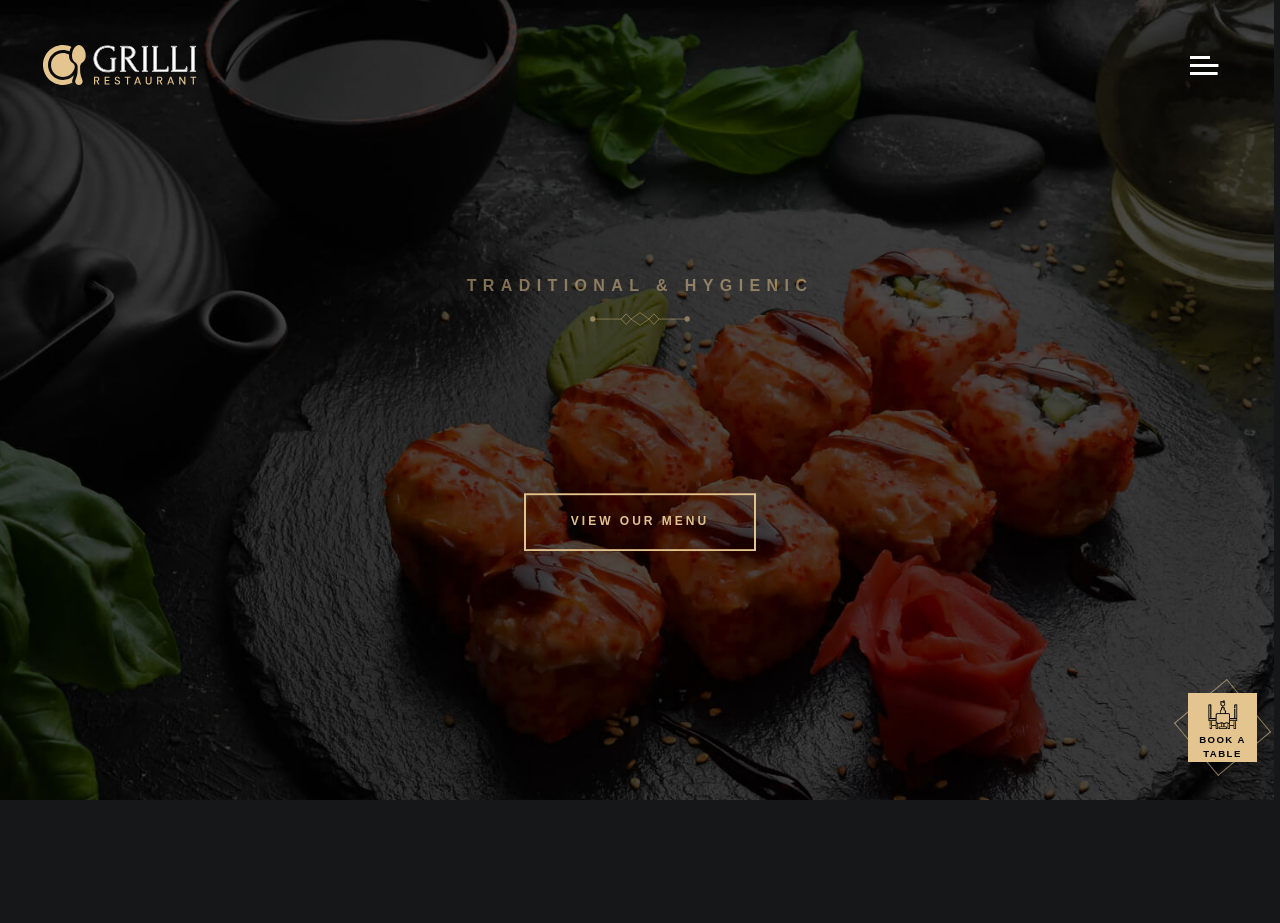
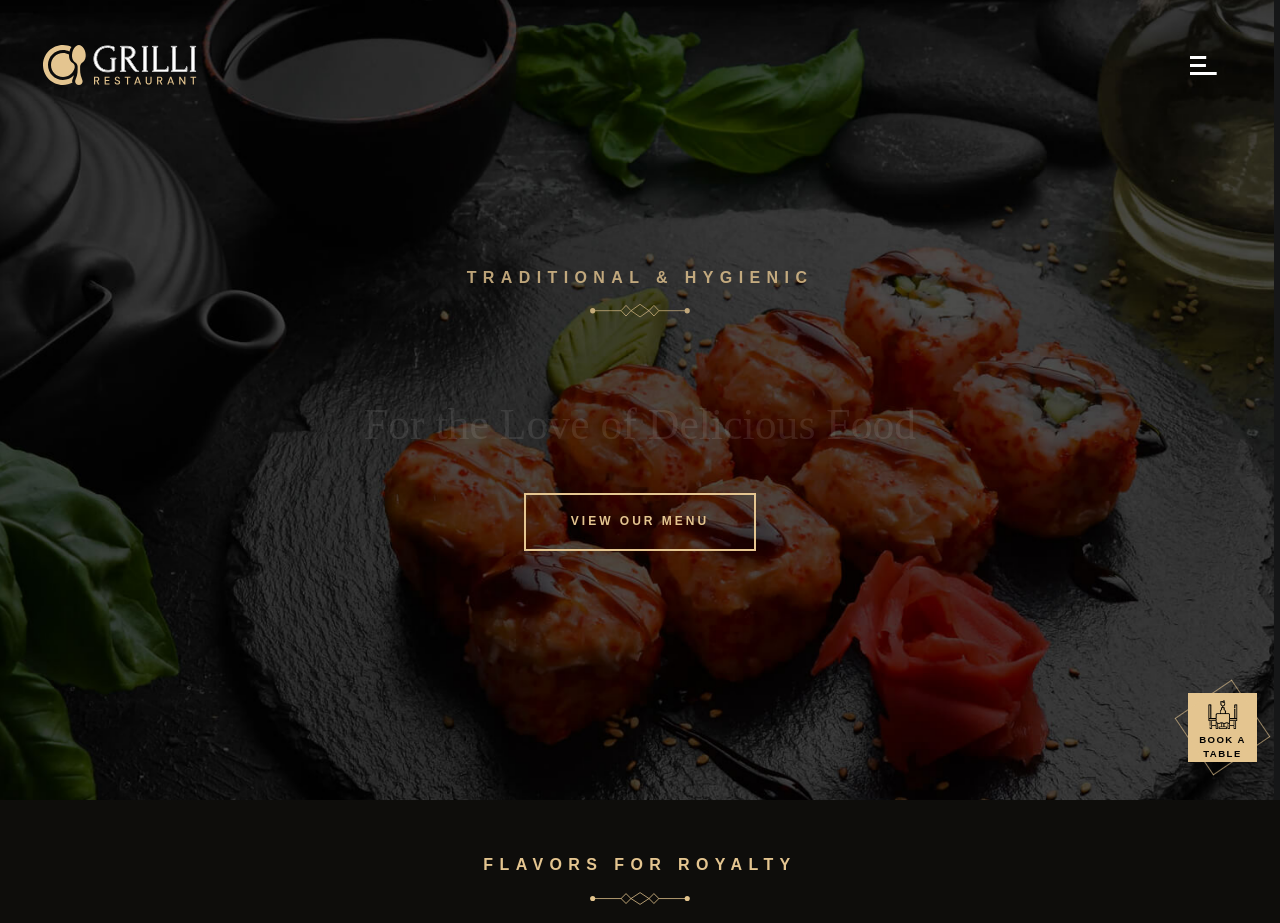
Before and after one commit to LucasPedro123/restaurant-app, a React (Vite) app: page / in a window 1280 px wide. Shown: the top 923 px of the page. Built offline with nearby package versions, Linux system fonts and the light colour scheme; some icons are missing; the HTML template or start-up script is replaced by a standard one.

Commit message:
feat: Added the Service component to Home

```diff
--- a/src/Page/Home.tsx
+++ b/src/Page/Home.tsx
@@ -1,13 +1,15 @@
 import Header from "../components/Header/Header-componente";
 import Main from "../components/Main/Main-component";
+import Service from "../components/Service/Service-component";
 
 function Home() {
 
   return (
-    <>
+    <div className="pai">
       <Header />
       <Main/>
-    </>
+      <Service/>
+    </div>
   )
 }
 
```
